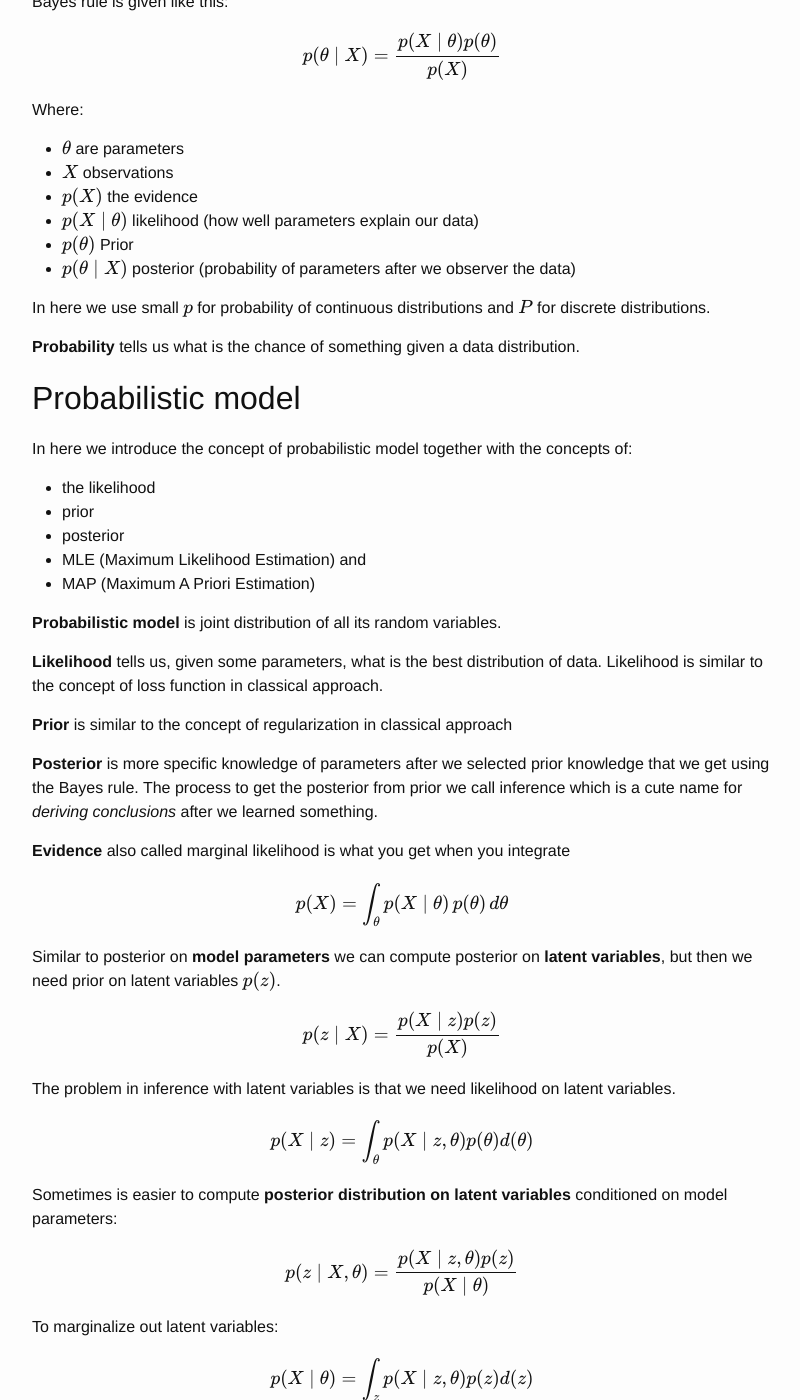
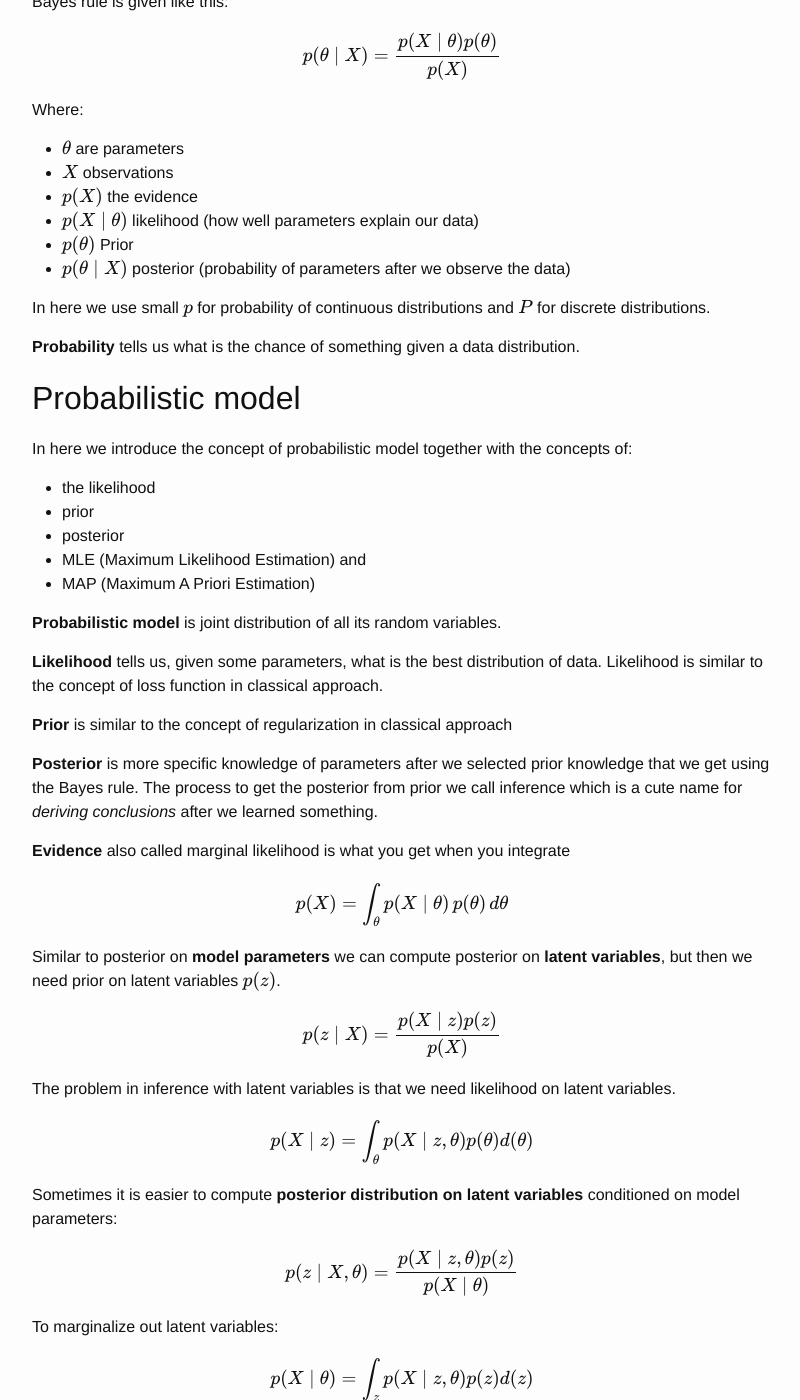
Before and after one commit to dejanbatanjac/dejanbatanjac.github.io, a Jekyll site: the page built from _posts/2021-02-08-bayesian-prerequisites-rules.md, in a window 1280 px wide and 1400 px high, scrolled down 273 px. Shown: the whole window, without its empty margins (238-1038 px from the left). Built offline with Jekyll 4.4.1, drawn with Linux system fonts in a browser that asks for light colours; formulas are drawn with MathJax 3.

Commit message:
fix: spelling/typos in 2021-02-08-bayesian-prerequisites-rules.md + update izveštaj.pdf
- observer the data → observe the data
- Sometimes is easier → Sometimes it is easier

Serious issue noted in red: MLE/MAP incorrectly called Bayesian optimization (conceptual error).

Report now 9 articles.

```diff
--- a/_posts/2021-02-08-bayesian-prerequisites-rules.md
+++ b/_posts/2021-02-08-bayesian-prerequisites-rules.md
@@ -17,7 +17,7 @@ Where:
 * $p(X)$ the evidence
 * $p(X \mid \theta)$ likelihood (how well parameters explain our data)
 * $p(\theta)$ Prior
-* $p(\theta \mid X)$ posterior (probability of parameters after we observer the data)
+* $p(\theta \mid X)$ posterior (probability of parameters after we observe the data)
 
 In here we use small $p$ for probability of continuous distributions and $P$ for discrete distributions.
 
@@ -55,7 +55,7 @@ The problem in inference with latent variables is that we need likelihood on lat
 
 $$p(X \mid z) = \int_\theta p(X \mid z,\theta)p(\theta)d(\theta)$$
 
-Sometimes is easier to compute **posterior distribution on latent variables** conditioned on model parameters:
+Sometimes it is easier to compute **posterior distribution on latent variables** conditioned on model parameters:
 
 $$p(z \mid X, \theta) =\frac{p(X \mid z, \theta) p(z)}{p(X \mid \theta)}$$
 
```
Also changed, not shown: izveštaj.json (+12 -0 lines), 1 other file.
